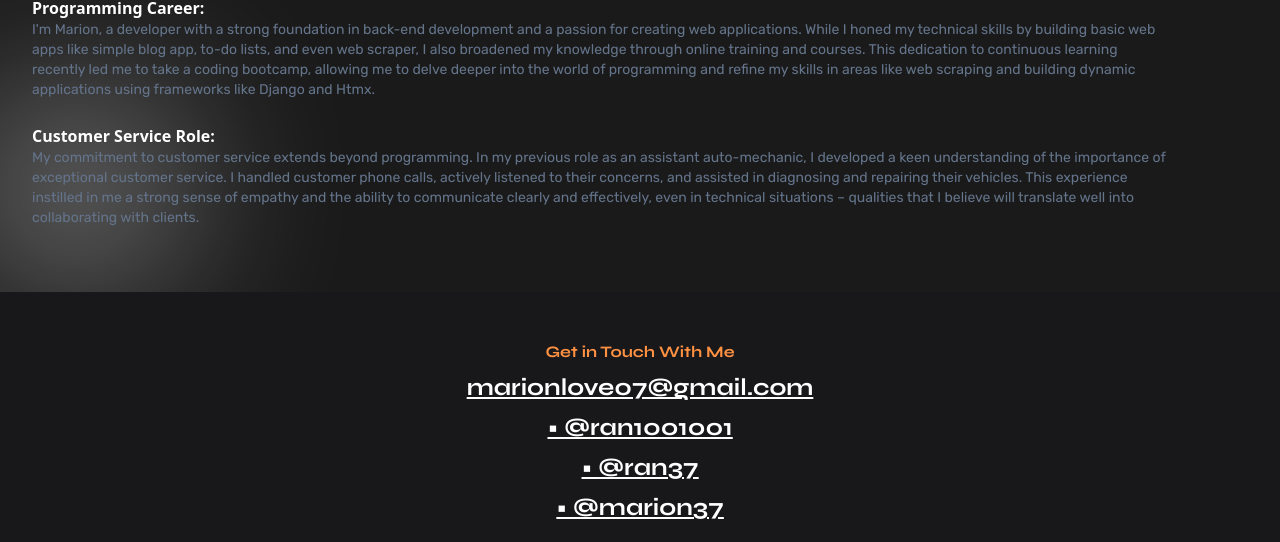
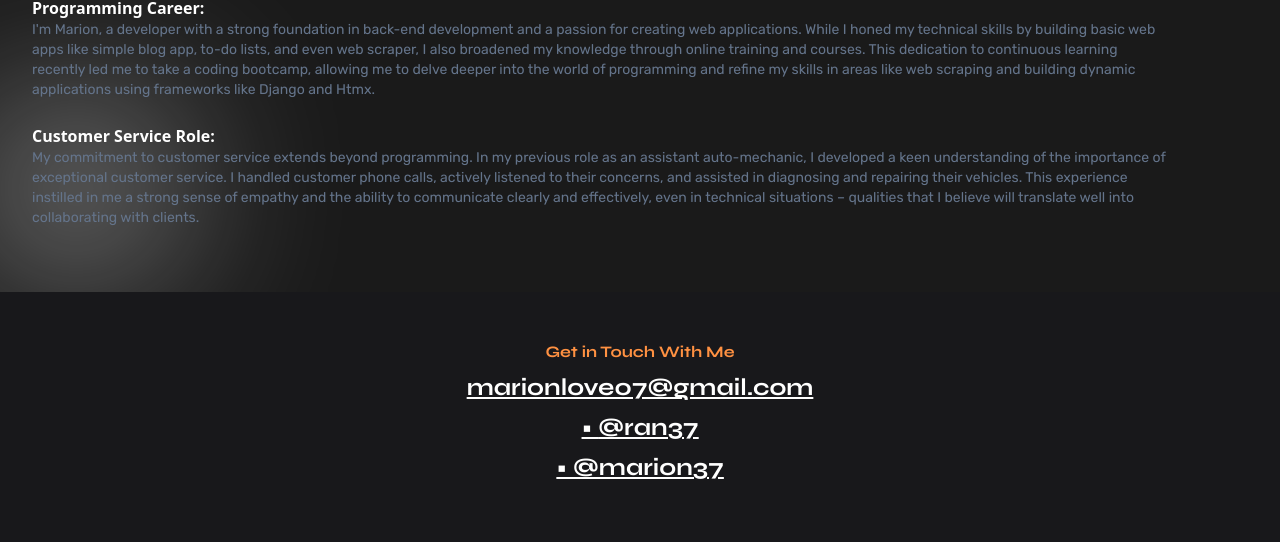
Before and after one commit to ran1001001/Portfolio, a website built with Vite: page index.html in a window 1280 px wide. Shown: the part 3847-4389 px from the top of the page. Built offline with nearby package versions, Linux system fonts and the light colour scheme; files whose address does not match are found by name.

Commit message:
!Twitter

```diff
--- a/index.html
+++ b/index.html
@@ -299,11 +299,12 @@
         >
           marionlove07@gmail.com
         </h2>
-        <h2
+ <!--        <h2
           class="text-2xl font-syne font-bold text-white underline mt-2"
         >
            <a href="https://twitter.com/ran1001001">@ran1001001</a>
         </h2>
+-->
         <h2
           class="text-2xl font-syne font-bold text-white underline mt-2"
         >
```
